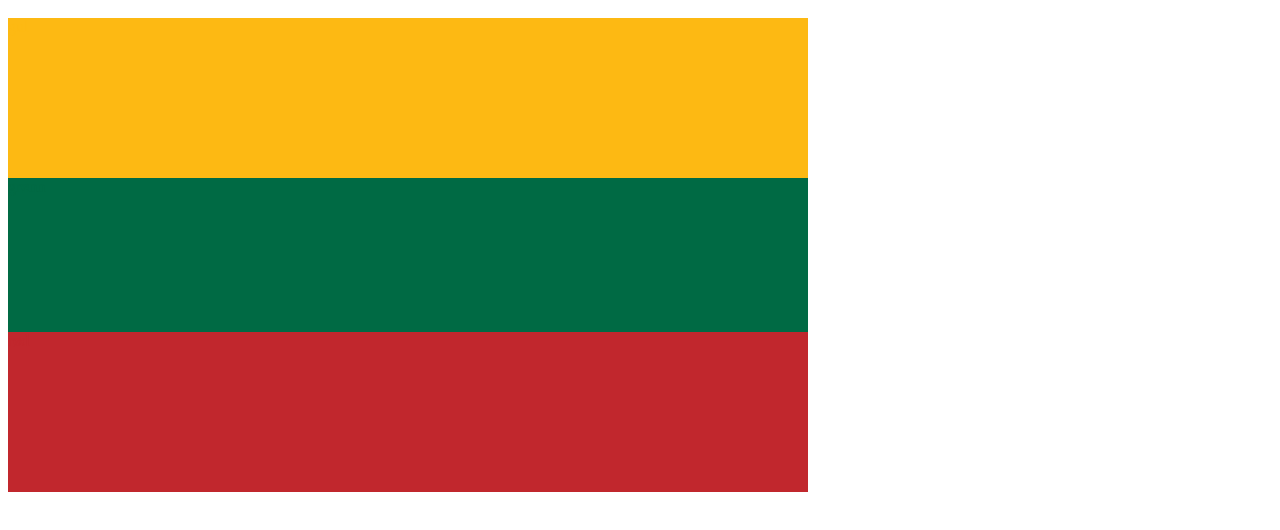
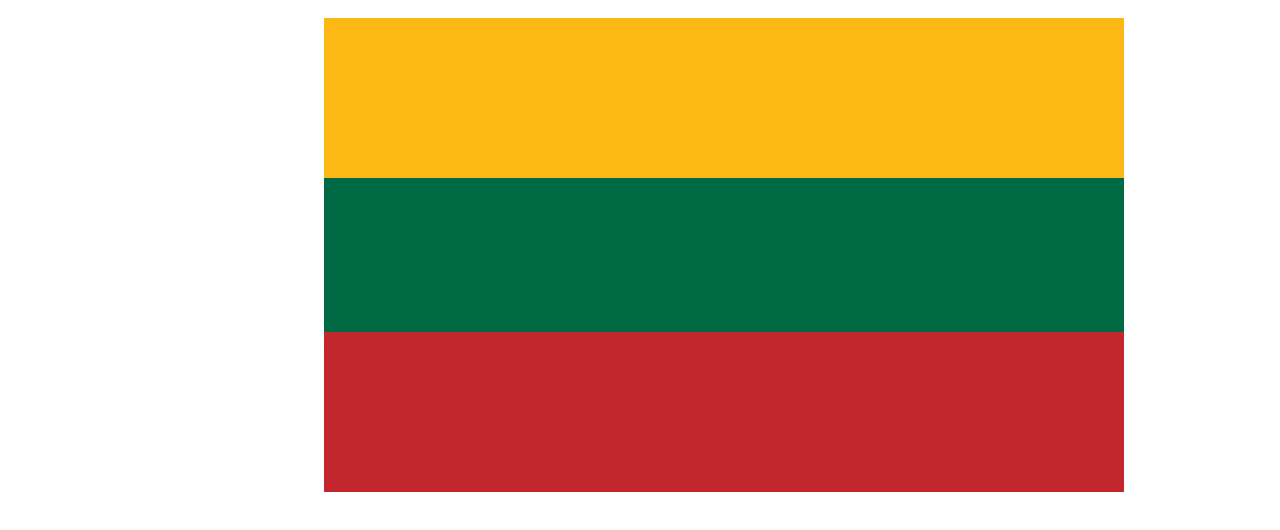
Before and after one commit to AmadeusHovden/IND-REPOSITORY, a plain HTML site: page flagg.html in a window 1280 px wide. Shown: the part 48-578 px from the top of the page. Drawn offline with Linux system fonts and the light colour scheme.

Commit message:
flytta flagg

```diff
--- a/flagg.html
+++ b/flagg.html
@@ -6,9 +6,14 @@
   </head>
 
   <body>
-    <p style="background-color:#fdb913;width:800px;height:160px; margin-top:0px; color:#fdb913">gul</p>
-    <p style="background-color:#006a44;width:800px;height:160px; margin-top:-16px; color:#006a44">grønn</p>
-    <p style="background-color:#c1272d;width:800px;height:160px; margin-top:-22px; color:#c1272d">rød</p>
+    <p style="background-color:#fdb913;width:800px;height:160px;
+    margin-top:0px; color:#fdb913; margin-left:25%;">gul</p>
+
+    <p style="background-color:#006a44;width:800px;height:160px;
+    margin-top:-16px; color:#006a44; margin-left:25%;">grønn</p>
+
+    <p style="background-color:#c1272d;width:800px;height:160px;
+    margin-top:-22px; color:#c1272d; margin-left:25%;">rød</p>
 
 
 
```
